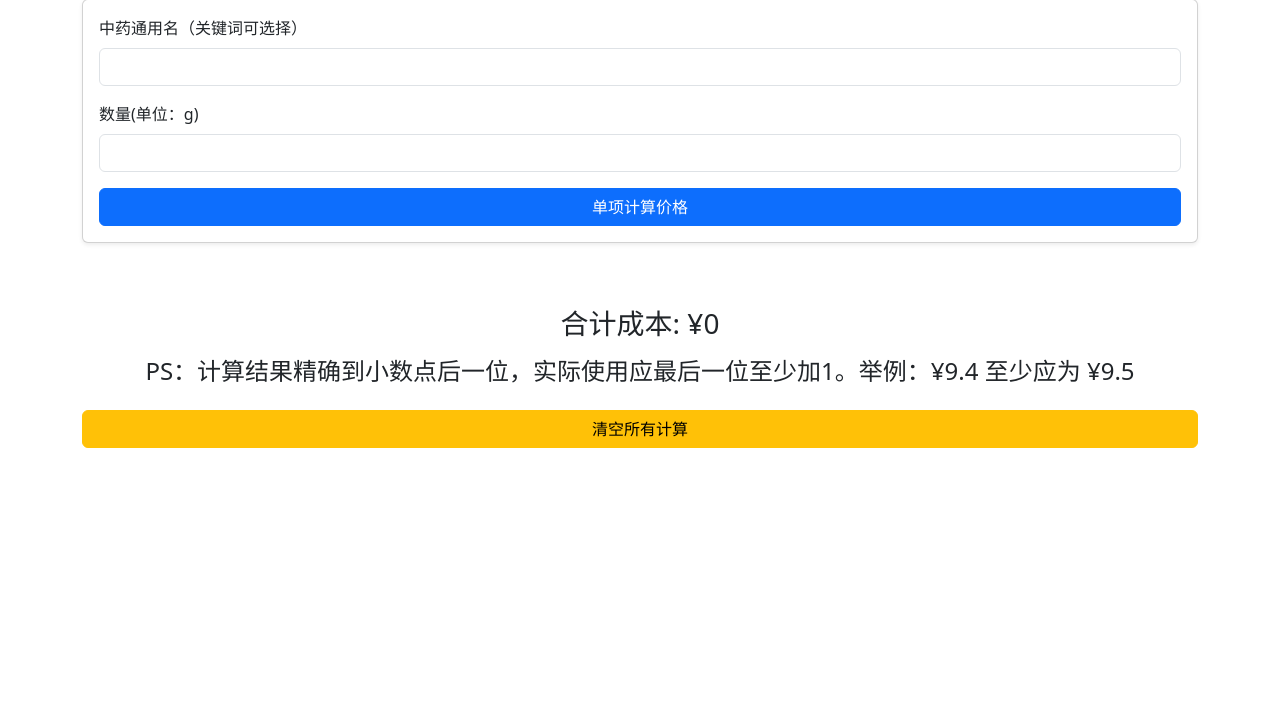
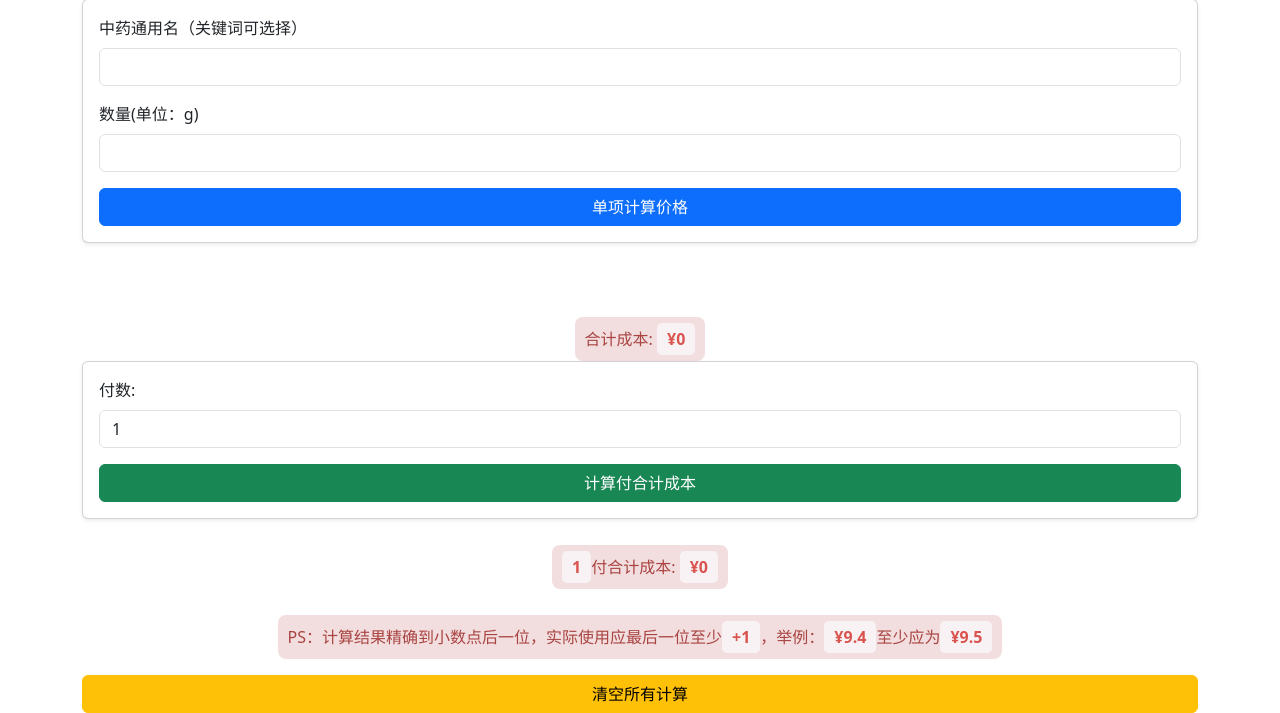
Before and after one commit to tsingsea/multi_store, a Django app: page /TCMP_Onlinecalculator/calculate/ in a window 1280 px wide. Shown: the part 111-824 px from the top of the page. Before the commit the page ends 559 px from the top, so only its background shows below. Run offline with Django 4.2, Linux system fonts and the light colour scheme.

Commit message:
Update TCMP_Onlinecalculator/calculate/
1. 测试单项价格计算：在表单中输入通用名和数量，提交表单查看单项价格是否正确计算并显示。
测试合计成本计算：添加多个计算项，查看合计成本的计算是否正确。
测试付合计成本：在“填入付数”输入框中输入数字，查看付合计成本的计算是否正确。

2. “合计成本: ¥0”“合计成本: ¥0”"PS：计算结果精确到小数点后一位，实际使用应最后一位至少+1，举例：¥9.4 至少应为 ¥9.5 "用红色圆角框住，自适应内容长度，并且居中显示

3. 高亮部分{{ xxx }}

```diff
--- a/multi_store/TCMP_Onlinecalculator/templates/calculate.html
+++ b/multi_store/TCMP_Onlinecalculator/templates/calculate.html
@@ -7,6 +7,27 @@
     <link href="https://cdn.jsdelivr.net/npm/bootstrap@5.3.0/dist/css/bootstrap.min.css" rel="stylesheet">
     <script src="https://code.jquery.com/jquery-3.6.0.min.js"></script>
     <script src="https://cdn.jsdelivr.net/npm/bootstrap@5.3.0/dist/js/bootstrap.bundle.min.js"></script>
+    <style>
+        .custom-alert {
+            color: #a94442;
+            background-color: #f2dede;
+            border-color: #ebccd1;
+            border-radius: 8px;
+            padding: 10px;
+            text-align: center;
+            display: inline-block;
+            margin-top: 10px;
+            width: auto;
+        }
+
+        .highlight {
+            color: #d9534f; /* 深红色文本 */
+            font-weight: bold; /* 加粗 */
+            background-color: #f9f2f4; /* 浅红色背景 */
+            padding: 5px 10px;
+            border-radius: 5px;
+        }
+    </style>
 </head>
 <body>
 <div class="container mt-5">
@@ -38,9 +59,36 @@
             </li>
         {% endfor %}
     </ul>
+    <div class="text-center mt-3">
+        <span class="custom-alert">合计成本: <span
+                class="highlight">¥{{ total_price }}</span></span>
+    </div>
 
-    <h3 class="text-center mt-3">合计成本: ¥{{ total_price }}</h3>
-    <h4 class="text-center mt-3">PS：计算结果精确到小数点后一位，实际使用应最后一位至少加1。举例：¥9.4 至少应为 ¥9.5</h4>
+    <div class="card shadow-sm">
+        <div class="card-body">
+            <form method="get" action="{% url 'calculate_price' %}">
+                <div class="mb-3">
+                    <label for="num_of_doses" class="form-label">付数:</label>
+                    <input type="number" min="1" step="1" class="form-control" id="num_of_doses" name="num_of_doses"
+                           value="{{ num_of_doses }}">
+                </div>
+                <button type="submit" class="btn btn-success w-100">计算付合计成本</button>
+            </form>
+        </div>
+    </div>
+    <div class="text-center mt-3">
+        <span class="custom-alert"><span
+                class="highlight">{{ num_of_doses }}</span>付合计成本: <span
+                class="highlight">¥{{ total_dose_price }}</span></span>
+    </div>
+
+    <div class="text-center mt-3">
+        <span class="custom-alert">PS：计算结果精确到小数点后一位，实际使用应最后一位至少<span
+                class="highlight">+1</span>，举例：<span
+                class="highlight">¥9.4</span>至少应为<span
+                class="highlight">¥9.5</span></span>
+    </div>
+
     <a href="{% url 'clear_calculations' %}" class="btn btn-warning w-100 mt-3">清空所有计算</a>
 </div>
 
--- a/multi_store/TCMP_Onlinecalculator/views.py
+++ b/multi_store/TCMP_Onlinecalculator/views.py
@@ -84,9 +84,20 @@ def calculate_price(request):
     calculations = request.session.get('calculations', [])
     total_price = sum(item['price'] for item in calculations)
 
+    # 获取“付数”的输入
+    num_of_doses = request.GET.get('num_of_doses', 1)
+    try:
+        num_of_doses = int(num_of_doses)
+    except ValueError:
+        num_of_doses = 1
+
+    total_dose_price = total_price * num_of_doses
+
     return render(request, 'calculate.html', {
         'calculations': calculations,
-        'total_price': round(total_price, 2)
+        'total_price': round(total_price, 2),
+        'num_of_doses': num_of_doses,
+        'total_dose_price': round(total_dose_price, 2)
     })
 
 def clear_calculations(request):
```
